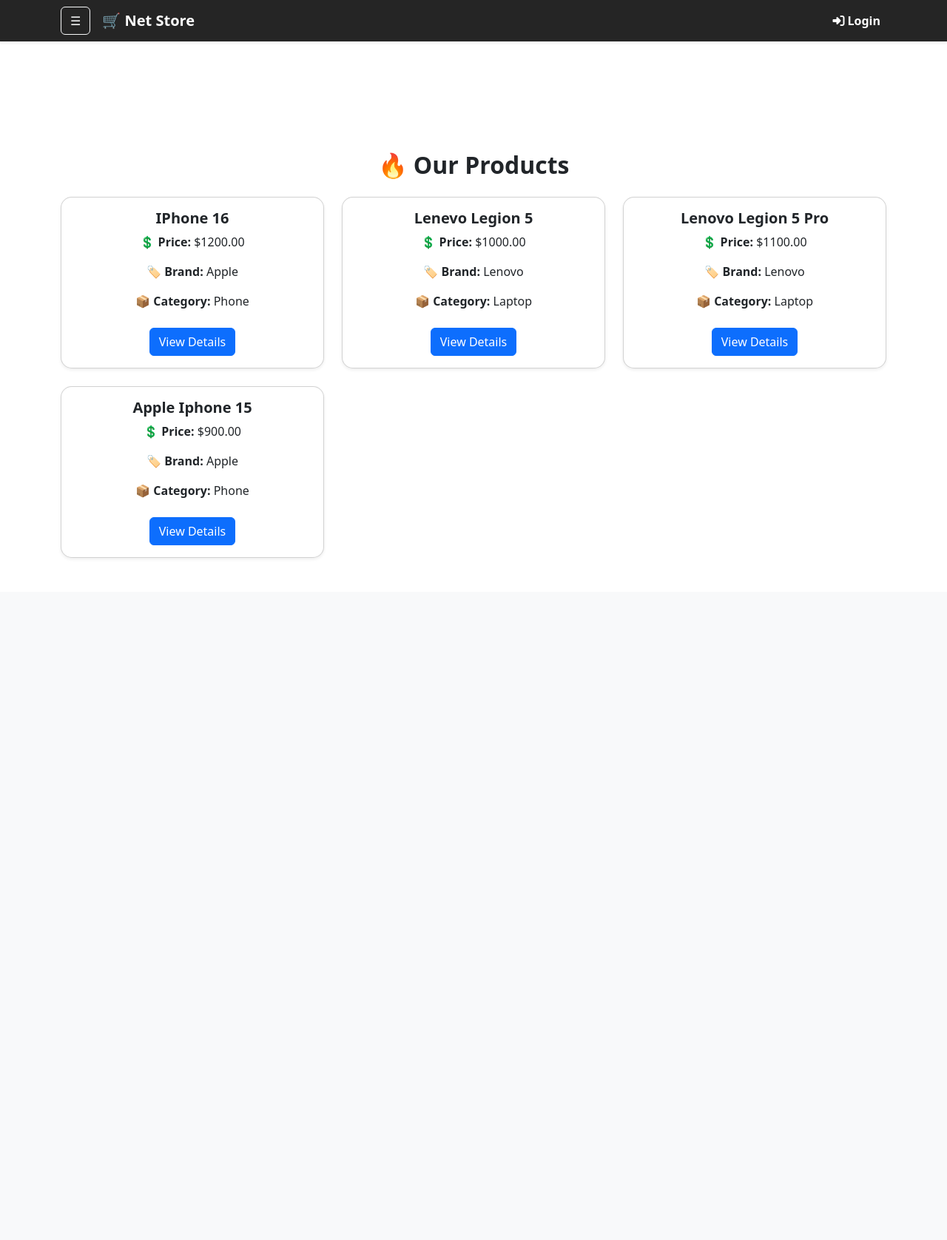
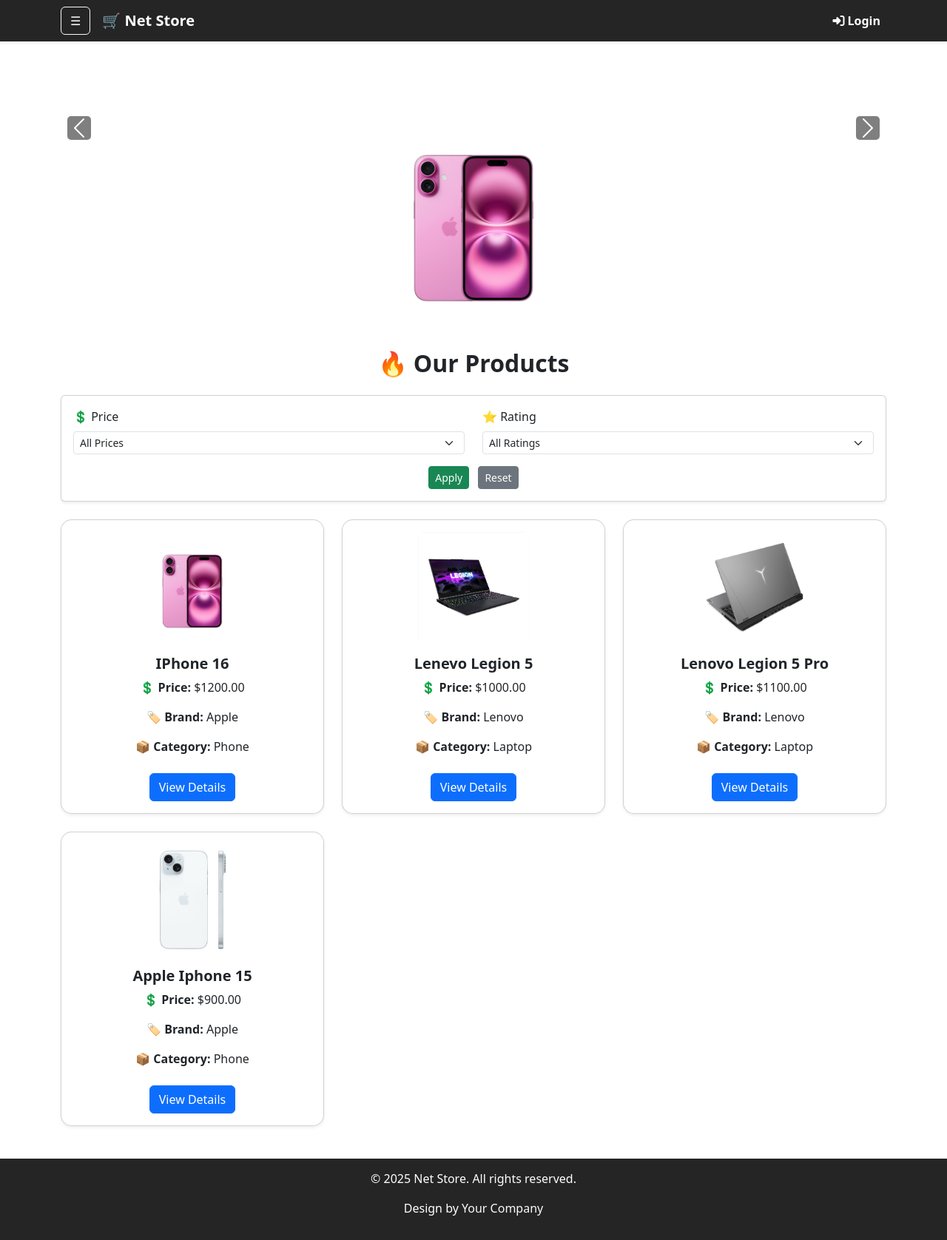
Before and after one commit to aryanpuransanaye/net-store, a Django app: page /home/ in a window 1280 px wide. Shown: the whole page at 74% size. Before the commit the page ends 754 px from the top, so only its background shows below. Run offline with Django 5.2, Linux system fonts and the light colour scheme; data comes from the database, SQL or seed files in the repository; both versions use the stored data as it was after the commit.

Commit message:
Add remove from cart functionality and enhance product sorting options

```diff
--- a/Base/urls.py
+++ b/Base/urls.py
@@ -1,9 +1,9 @@
 from django.contrib import admin
 from django.urls import path, include
 from django.contrib.auth.views import LogoutView
-from django.contrib.auth import views as auth_views
 from django.conf import settings
 from django.conf.urls.static import static
+
 
 urlpatterns = [
 
--- a/customers/views.py
+++ b/customers/views.py
@@ -3,7 +3,6 @@ from django.contrib import messages
 from .models import Address, Wishlist
 from .forms import AddressForm
 from products.models import Product
-from orders.models import Order, OrderItem
 
 
 def address_list(request):
--- a/orders/urls.py
+++ b/orders/urls.py
@@ -7,4 +7,5 @@ urlpatterns = [
     path('order-list/', views.customer_orders, name='customer-orders'),
     path('order-detail/<int:order_id>/', views.order_detail, name='order-detail'),
     path('add-to-cart/<int:product_id>/', views.add_to_cart, name='add-to-cart'),
+    path('remove-from-cart/<int:order_item_id>/', views.remove_from_cart, name='remove-from-cart'),
 ]
--- a/products/models.py
+++ b/products/models.py
@@ -1,6 +1,7 @@
 from django.db import models
 from decimal import Decimal
 from django.utils import timezone
+from django.db import models
 
 
 class Category(models.Model):
@@ -68,6 +69,7 @@ class Tag(models.Model):
 
 
 class Review(models.Model):
+
     product = models.ForeignKey(Product, on_delete = models.CASCADE)
     user = models.ForeignKey('customers.Customer', on_delete = models.CASCADE)
     rating = models.PositiveSmallIntegerField()
--- a/products/templates/products/home.html
+++ b/products/templates/products/home.html
@@ -3,12 +3,74 @@
 {% block content %}
 
 <div class="container mt-5">
+
+    <div id="productCarousel" class="carousel slide mb-4" data-bs-ride="carousel">
+        <div class="carousel-inner">
+            {% for product in products %}
+                <div class="carousel-item {% if forloop.first %}active{% endif %}">
+                    <a href="{% url 'products:product-detail' product.id %}">
+                        {% if product.image %}
+                            <img src="{{ product.image.url }}" class="d-block mx-auto" style="max-width: 500px; height: 300px; object-fit: cover;" alt="{{ product.name }}">
+                        {% else %}
+                            <img src="https://via.placeholder.com/300x200" class="d-block mx-auto" style="max-width: 400px; height: 300px; object-fit: cover;" alt="No Image Available">
+                        {% endif %}
+                    </a>
+                </div>
+            {% endfor %}
+        </div>
+        <button class="carousel-control-prev" type="button" data-bs-target="#productCarousel" data-bs-slide="prev">
+            <span class="carousel-control-prev-icon" aria-hidden="true"></span>
+            <span class="visually-hidden">Previous</span>
+        </button>
+        <button class="carousel-control-next" type="button" data-bs-target="#productCarousel" data-bs-slide="next">
+            <span class="carousel-control-next-icon" aria-hidden="true"></span>
+            <span class="visually-hidden">Next</span>
+        </button>
+    </div>
+
+
     <h2 class="text-center mb-4 fw-bold">🔥 Our Products</h2>
+
+
+    <div class="card mb-4 shadow-sm p-3">
+        <form method="GET" action="{% url 'products:sort-by' %}">
+            <div class="row">
+
+                <div class="col-6 mb-2">
+                    <label for="price" class="form-label fs-6">💲 Price</label>
+                    <select name="price" id="price" class="form-select form-select-sm">
+                        <option value="">All Prices</option>
+                        <option value="asc" {% if request.GET.price == 'asc' %}selected{% endif %}>Low to High</option>
+                        <option value="desc" {% if request.GET.price == 'desc' %}selected{% endif %}>High to Low</option>
+                    </select>
+                </div>
+
+                <div class="col-6 mb-2">
+                    <label for="rating" class="form-label fs-6">⭐ Rating</label>
+                    <select name="rating" id="rating" class="form-select form-select-sm">
+                        <option value="">All Ratings</option>
+                        <option value="asc" {% if request.GET.rating == 'asc' %}selected{% endif %}>Low to High</option>
+                        <option value="desc" {% if request.GET.rating == 'desc' %}selected{% endif %}>High to Low</option>
+                    </select>
+                </div>
+
+                <div class="col-12 text-center mt-2">
+                    <button type="submit" class="btn btn-sm btn-success">Apply</button>
+                    <a href="{% url 'products:home' %}" class="btn btn-sm btn-secondary ms-2">Reset</a>
+                </div>
+            </div>
+        </form>
+    </div>
+
     <div class="row">
         {% for product in products %}
             <div class="col-md-4">
                 <div class="card product-card shadow-sm mb-4">
                     <div class="card-body text-center">
+                        {% if product.image %}
+                            <img src="{{ product.image.url }}" class="img-fluid rounded mb-3" style="max-width: 250px; height: 150px; object-fit: cover;" alt="{{ product.name }}">
+                        {% endif %}
+
                         <h5 class="card-title fw-bold">{{ product.name }}</h5>
                         <p class="card-text"><strong>💲 Price:</strong> ${{ product.price }}</p>
                         <p class="card-text"><strong>🏷️ Brand:</strong> {{ product.brand }}</p>
@@ -21,100 +83,8 @@
             <p class="text-center">No products available.</p>
         {% endfor %}
     </div>
+
+
 </div>
 
 {% endblock %}
-
-{% block extra_css %}
-<style>
-
-
-#sidebar {
-    position: fixed;
-    top: 0;
-    left: -260px;
-    width: 250px;
-    height: 100vh;
-    background: #343a40;
-    color: white;
-    padding: 20px;
-    transition: left 0.3s ease-in-out;
-    overflow-y: auto;
-    z-index: 2000;
-}
-#sidebar.active {
-    left: 0;
-}
-.sidebar-header {
-    display: flex;
-    justify-content: space-between;
-    align-items: center;
-}
-.sidebar-header h4 {
-    margin: 0;
-}
-#close-menu {
-    background: none;
-    border: none;
-    font-size: 24px;
-    color: white;
-    cursor: pointer;
-}
-.sidebar-link {
-    display: block;
-    padding: 10px;
-    color: white;
-    text-decoration: none;
-}
-.sidebar-link:hover {
-    background: rgba(255, 255, 255, 0.2);
-}
-#overlay {
-    display: none;
-    position: fixed;
-    top: 0;
-    left: 0;
-    width: 100%;
-    height: 100vh;
-    background: rgba(0, 0, 0, 0.5);
-    z-index: 1000;
-}
-
-/* Product Cards */
-.product-card {
-    border-radius: 15px;
-    transition: transform 0.3s, box-shadow 0.3s;
-}
-
-.product-card:hover {
-    transform: scale(1.05);
-    box-shadow: 0px 10px 20px rgba(0, 0, 0, 0.2);
-}
-</style>
-{% endblock %}
-
-{% block extra_js %}
-<script>
-document.addEventListener("DOMContentLoaded", function () {
-    var menuToggle = document.getElementById("menu-toggle");
-    var sidebar = document.getElementById("sidebar");
-    var closeMenu = document.getElementById("close-menu");
-    var overlay = document.getElementById("overlay");
-
-    menuToggle.addEventListener("click", function () {
-        sidebar.classList.add("active");
-        overlay.style.display = "block";
-    });
-
-    closeMenu.addEventListener("click", function () {
-        sidebar.classList.remove("active");
-        overlay.style.display = "none";
-    });
-
-    overlay.addEventListener("click", function () {
-        sidebar.classList.remove("active");
-        overlay.style.display = "none";
-    });
-});
-</script>
-{% endblock %}
--- a/products/urls.py
+++ b/products/urls.py
@@ -11,4 +11,5 @@ urlpatterns = [
     path('brand/<int:brand_id>/', views.product_by_brand, name='product-by-brand'),
     path('category/<int:category_id>/', views.product_by_category, name='product-by-category'),
     path('tag/<int:tag_id>/', views.product_by_tag, name='product-by-tag'),
+    path('sort-by/', views.sort_product, name='sort-by'),
 ]
--- a/products/views.py
+++ b/products/views.py
@@ -1,11 +1,14 @@
 from django.shortcuts import render, get_object_or_404, redirect
 from django.contrib import messages
 from django.contrib.auth.decorators import login_required
-from .models import Product, Brand, Category, Tag, Review
+from products.models import Product, Brand, Category, Tag, Review
 from .forms import ReviewForms
 from customers.models import Customer
+from django.db.models import Avg
+
 
 def home(request):
+
     products = Product.objects.all()
     brands = Brand.objects.all()
     categories = Category.objects.all()
@@ -69,7 +72,9 @@ def product_by_brand(request, brand_id):
         'tags': tags
     })
 
+
 def product_by_category(request, category_id):
+
     category = get_object_or_404(Category, id = category_id)
     products = Product.objects.filter(category=category)
     brands = Brand.objects.all()
@@ -83,6 +88,7 @@ def product_by_category(request, category_id):
     })
 
 def product_by_tag(request, tag_id):
+
     tag = get_object_or_404(Tag, id = tag_id)
     products = Product.objects.filter(tag=tag)
     brands = Brand.objects.all()
@@ -94,3 +100,28 @@ def product_by_tag(request, tag_id):
         'categories': categories,
         'tags': tags
     })
+
+
+def sort_product(request):
+
+
+    products = Product.objects.all()
+
+    price_filter = request.GET.get('price')
+    rating_filter = request.GET.get('rating')
+
+    if price_filter == 'asc':
+        products = products.order_by('price')
+    elif price_filter == 'desc':
+        products = products.order_by('-price')
+
+    if rating_filter == 'asc':
+        products = products.annotate(avg_rating=Avg('review__rating')).order_by('avg_rating')
+    elif rating_filter == 'desc':
+        products = products.annotate(avg_rating=Avg('review__rating')).order_by('-avg_rating')
+
+    return render(request, 'products/home.html', {
+        'products': products,
+        'price_filter': price_filter,
+        'rating_filter': rating_filter,
+    })
--- a/templates/base.html
+++ b/templates/base.html
@@ -9,8 +9,33 @@
     <link rel="stylesheet" href="https://cdnjs.cloudflare.com/ajax/libs/font-awesome/6.4.0/css/all.min.css">
 
     <style>
+
+        .carousel-control-prev-icon,
+        .carousel-control-next-icon {
+            background-color: black;  /* تغییر رنگ دکمه‌ها */
+            border-radius: 5px;
+        }
+
+        .carousel-control-prev,
+        .carousel-control-next {
+            width: 50px;
+            height: 50px;
+            background-color: white;
+            border-radius: 5px;
+        }
+
+        .carousel-control-prev:hover,
+        .carousel-control-next:hover {
+            background-color: rgba(0, 0, 0, 0.6);
+        }
+
         .navbar {
             background-color: #252525;
+            position: fixed;
+            top: 0;
+            left: 0;
+            width: 100%;
+            z-index: 1000;
         }
         .navbar .nav-link {
             color: white !important;
@@ -18,6 +43,7 @@
         .navbar .nav-link:hover {
             color: #f8f9fa !important;
         }
+
         #sidebar {
             position: fixed;
             top: 0;
@@ -76,6 +102,36 @@
         .product-card:hover {
             transform: scale(1.05);
             box-shadow: 0px 10px 20px rgba(0, 0, 0, 0.2);
+        }
+        html, body {
+            height: 100%;
+            margin: 0;
+            display: flex;
+            flex-direction: column;
+
+
+        }
+
+        .content {
+            flex: 1;
+            padding: 20px;
+        }
+
+        footer {
+            background-color: #252525;
+            color: white;
+            text-align: center;
+            padding: 15px;
+            position: relative;
+            bottom: 0;
+            width: 100%;
+        }
+        footer a {
+            color: #f8f9fa;
+            text-decoration: none;
+        }
+        footer a:hover {
+            text-decoration: underline;
         }
     </style>
 
@@ -146,6 +202,12 @@
     {% block content %}{% endblock %}
 </div>
 
+<!-- Footer Section -->
+<footer>
+    <p>© 2025 Net Store. All rights reserved.</p>
+    <p>Design by <a href="https://www.example.com" target="_blank">Your Company</a></p>
+</footer>
+
 <script src="https://cdn.jsdelivr.net/npm/bootstrap@5.3.0/dist/js/bootstrap.bundle.min.js"></script>
 <script>
 document.addEventListener("DOMContentLoaded", function () {
```
Also changed, not shown: Base/settings.py (+15 -0 lines), orders/templates/orders/cart_detail.html (+18 -6 lines), orders/views.py (+14 -0 lines), db.sqlite3. Lines whose indentation alone changed are shown as unchanged.
